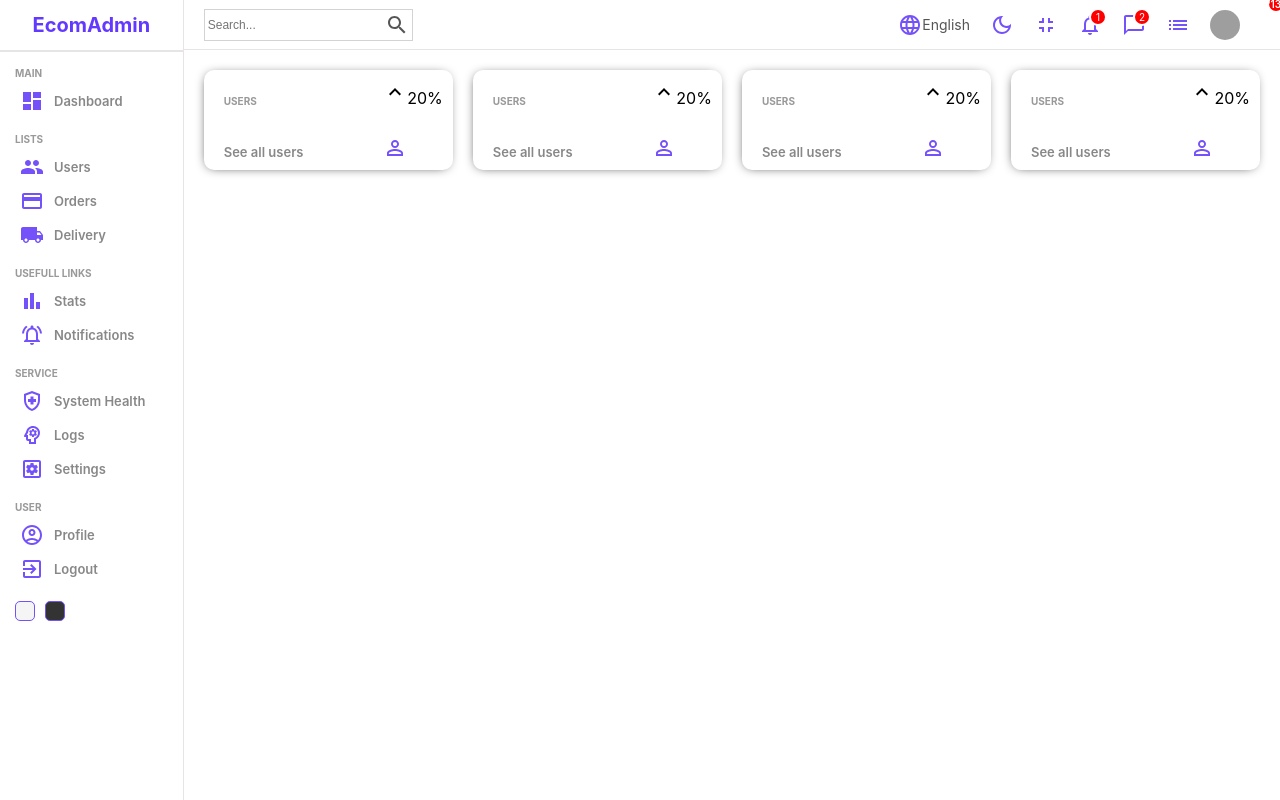
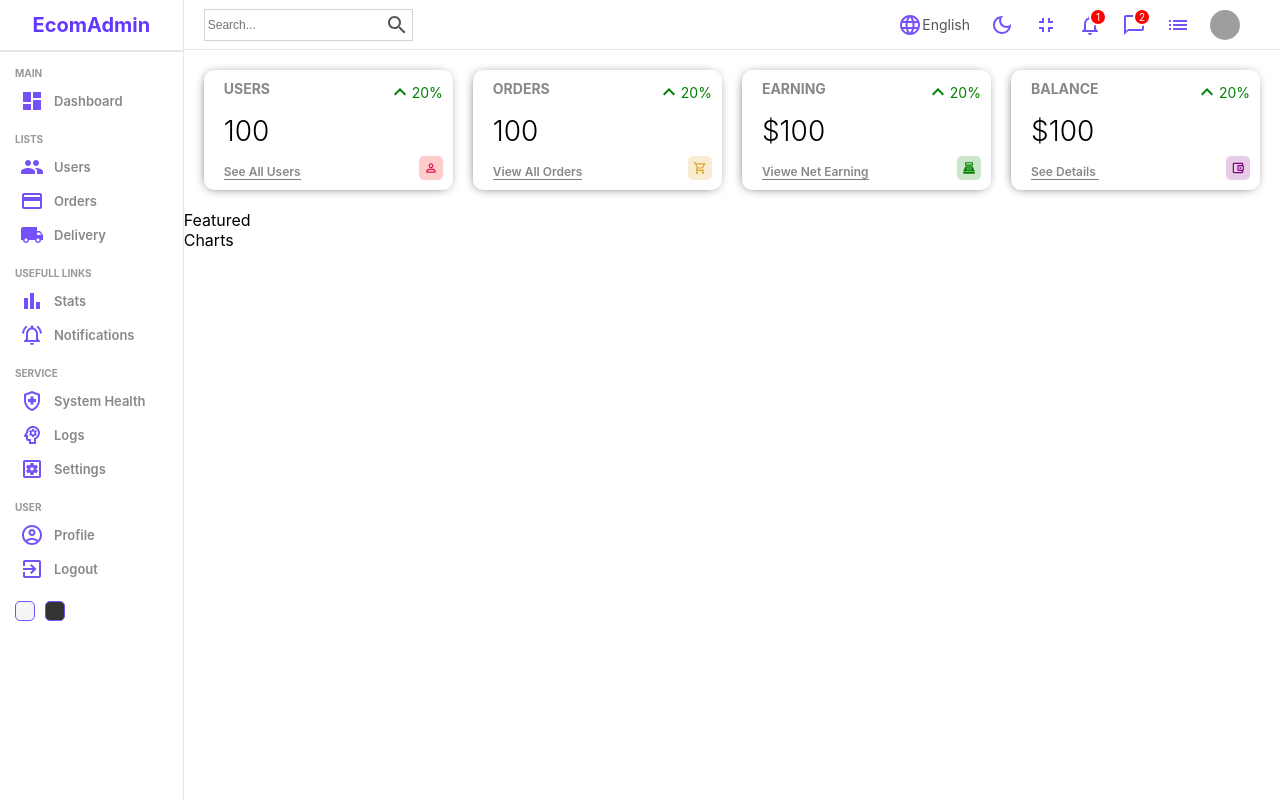
Before and after one commit to tdmitryny/Dashboard, a React (Create React App) app: page / in a window 1280 px wide. Built offline with nearby package versions, Linux system fonts and the light colour scheme; grey boxes are pictures that could not be loaded.

Commit message:
Finished stats

```diff
--- /dev/null
+++ b/src/components/charts/Charts.jsx
@@ -0,0 +1,9 @@
+import './charts.css';
+
+export const Charts = () => {
+  return (
+    <div className='chart'>Charts</div>
+  )
+}
+
+export default Charts
--- /dev/null
+++ b/src/components/featured/Featured.jsx
@@ -0,0 +1,9 @@
+import './featured.css'
+
+export const Featured =()=> {
+  return (
+    <div className='featured'>Featured</div>
+  )
+}
+
+export default Featured
--- a/src/components/widget/Widget.jsx
+++ b/src/components/widget/Widget.jsx
@@ -1,20 +1,83 @@
 import KeyboardArrowUpOutlinedIcon from '@mui/icons-material/KeyboardArrowUpOutlined';
 import PersonOutlineOutlinedIcon from '@mui/icons-material/PersonOutlineOutlined';
+import ShoppingCartOutlinedIcon from '@mui/icons-material/ShoppingCartOutlined';
+import PointOfSaleOutlinedIcon from '@mui/icons-material/PointOfSaleOutlined';
+import AccountBalanceWalletOutlinedIcon from '@mui/icons-material/AccountBalanceWalletOutlined';
 import './widget.css';
 
-export const  Widget = ()=> {
+export const  Widget = ({type})=> {
+let data;
+const amount = 100;
+const diff = 20;
+
+switch(type){
+    case 'user' :
+    data ={
+        title:"USERS",
+        isMoney:false,
+        link: "See All Users",
+        icon: (
+            <PersonOutlineOutlinedIcon className='icon__widget'
+             style={{color:"crimson",
+              backgroundColor: 'rgba(255,0,0,0.2)'}}/>
+        )
+    };
+    break;
+    case 'order' :
+    data ={
+        title:"ORDERS",
+        isMoney:false,
+        link: "View All Orders",
+        icon: (
+            <ShoppingCartOutlinedIcon className='icon__widget'
+            style={{color:"goldenrod",
+              backgroundColor: 'rgba(218,165,32,0.2)'}}/>
+        )
+    };
+    break;
+    case 'earning' :
+    data ={
+        title:"EARNING",
+        isMoney:true,
+        link: "Viewe Net Earning",
+        icon: (
+            <PointOfSaleOutlinedIcon className='icon__widget'
+            style={{color:"green",
+              backgroundColor: 'rgba(0,128,0,0.2)'}}
+            />
+        )
+    };
+    break;
+    case 'balance' :
+    data ={
+        title:"BALANCE",
+        isMoney:true,
+        link: "See Details",
+        icon: (
+            <AccountBalanceWalletOutlinedIcon className='icon__widget'
+            style={{color:"purple",
+              backgroundColor: 'rgba(128,0,128,0.2)'}}/>
+        )
+    };
+
+    break;
+    default:
+    break;
+}
+
+
   return (
     <div className='widget'>
         <div className="left">
-            <span className="title">USERS</span>
-            <span className="counter">2134</span>
-            <span className="link">See all users</span>
+            <span className="titles">{data.title}</span>
+            <span className="counters">{data.isMoney && '$'}{amount}</span>
+            <span className="link">{data.link}</span>
         </div>
         <div className="right">
-            <div className="percentage">
+            <div className="percentage positive">
                 <KeyboardArrowUpOutlinedIcon/>
-                20%</div>
-                <PersonOutlineOutlinedIcon className='icon'/>
+                {diff}%</div>
+                {data.icon}
         </div>
     </div>
   )
--- a/src/components/widget/widget.css
+++ b/src/components/widget/widget.css
@@ -6,7 +6,7 @@
   -webkit-box-shadow: -1px 1px 12px -5px #000000;
   box-shadow: -1px 1px 12px -5px #000000;
   border-radius: 10px;
-  height: 100px;
+  height: 120px;
 }
 
 .left,
@@ -15,3 +15,42 @@
   flex-direction: column;
   justify-content: space-between;
 }
+
+.titles {
+  font-weight: bold;
+  font-size: 14px;
+}
+
+.counters {
+  font-size: 28px;
+  font-weight: 300;
+  color: #000000;
+}
+
+.link {
+  font-size: 12px;
+  border-bottom: 1px solid gray;
+  cursor: pointer;
+}
+
+.percentage {
+  display: flex;
+  align-items: center;
+  font-size: 14px;
+}
+
+.percentage.positive {
+  color: green;
+}
+
+.percentage.negative {
+  color: red;
+}
+
+.icon__widget {
+  font-size: 23px;
+  padding: 5px;
+
+  border-radius: 5px;
+  align-self: flex-end;
+}
--- a/src/pages/home/Home.jsx
+++ b/src/pages/home/Home.jsx
@@ -1,6 +1,8 @@
 import Sidebar from '../../components/sidebar/Sidebar';
 import Navbar from '../../components/navbar/Navbar';
 import Widget from '../../components/widget/Widget';
+import Featured from '../../components/featured/Featured';
+import Charts from '../../components/charts/Charts'
 import "./home.css";
 
 export const Home = () => {
@@ -10,10 +12,14 @@ export const Home = () => {
         <div className='homeContainer'>
           <Navbar/>
           <div className="widgets">
-            <Widget />
-            <Widget />
-            <Widget />
-            <Widget />
+            <Widget type="user"/>
+            <Widget type="order"/>
+            <Widget type="earning"/>
+            <Widget type="balance"/>
+          </div>
+          <div className="charts">
+            <Featured />
+            <Charts />
           </div>
           </div>
     </div>
```
Also changed, not shown: src/components/charts/charts.css (added), src/components/featured/featured.css (added).
